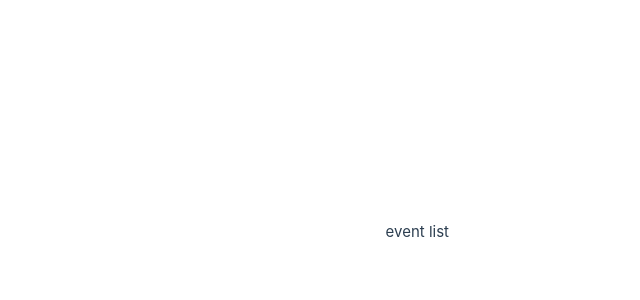
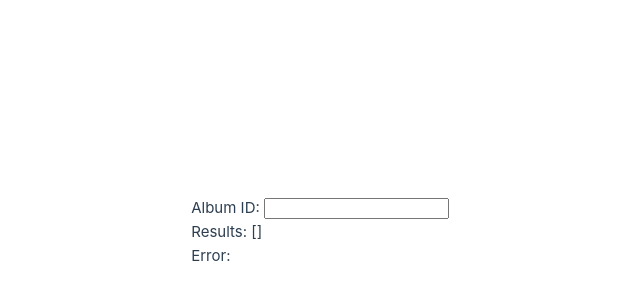
Before and after one commit to nicole929chan/vue3-demo, a Vue app: page / in a window 1280 px wide. Shown: the part 168-468 px from the top of the page, without its empty margins (191-831 px from the left). Built offline with nearby package versions, Linux system fonts and the light colour scheme.

Commit message:
user-defined hook

```diff
--- a/package.json
+++ b/package.json
@@ -10,6 +10,7 @@
     "format": "prettier --write src/"
   },
   "dependencies": {
+    "axios": "^1.4.0",
     "vue": "^3.3.2",
     "vue-router": "^4.2.1"
   },
--- a/src/App.vue
+++ b/src/App.vue
@@ -1,10 +1,10 @@
 <script setup>
-import EventList from './components/EventList.vue'
+import AlbumList from './components/AlbumList.vue'
 </script>
 
 <template>
   <main>
-    <EventList />
+    <AlbumList />
   </main>
 </template>
 
--- /dev/null
+++ b/src/api/albumApi.js
@@ -0,0 +1,23 @@
+import axios from "axios"
+
+const client = axios.create({
+  baseURL: 'https://jsonplaceholder.typicode.com',
+  timeout: 1000,
+	headers: {
+    Accept: 'application/json',
+    'content-type': 'application/x-www-form-urlencoded',
+  },
+})
+
+export default {
+	async getAlbum(paramsObj = {}) {
+		try {
+			let res = await client.get('albums', {
+				params: paramsObj
+			})
+			return res.data
+		} catch (err) {
+			return err.message
+		}
+	}
+}
--- /dev/null
+++ b/src/components/AlbumList.vue
@@ -0,0 +1,29 @@
+<template>
+	<div>
+		<p>Album ID: <input type="text" v-model="searchInput" /></p>
+		<p v-if="executor.loading.value">Loading: {{ executor.loading }}</p>
+    <p>Results: {{ executor.results }}</p>
+		<p>Error: {{ executor.error }}</p>
+	</div>
+</template>
+<script>
+import { ref, watch } from 'vue'
+import usePromise from '../hooks/usePromise'
+import client from '../api/albumApi'
+export default {
+	setup(props, context) {
+		const searchInput = ref("")
+    const executor = usePromise(async (args) => {
+      return await client.getAlbum(...args)
+    })
+
+    watch(searchInput, (newValue) => {
+      executor.createPromise({ id: newValue });
+    })
+
+		return {
+			searchInput, executor
+		}
+	}
+}
+</script>
--- a/src/components/EventList.vue
+++ /dev/null
@@ -1,8 +0,0 @@
-<template>
-	<div>event list</div>
-</template>
-<script>
-export default {
-	//
-}
-</script>
--- /dev/null
+++ b/src/hooks/usePromise.js
@@ -0,0 +1,28 @@
+import { ref } from 'vue'
+
+export default function(fn) {
+  const results = ref([])
+  const loading = ref(false)
+  const error = ref(null)
+
+  function createPromise(...args) {
+    fn(args).then(res => {
+      error.value = ''
+      results.value = res[0]
+    }).catch(err => {
+      results.value = []
+      error.value = err.message
+    }).finally(() => {
+      loading.value = false
+    })
+  }
+
+
+
+  return {
+    loading,
+    error,
+    createPromise,
+    results,
+  }
+}
```
Also changed, not shown: 1 other file (tests, documents, lock files or other folders).
